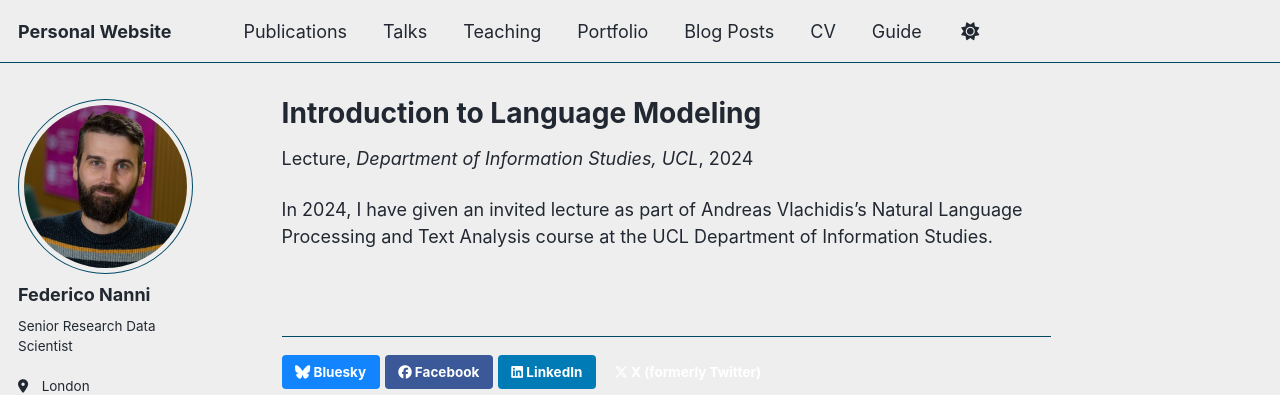
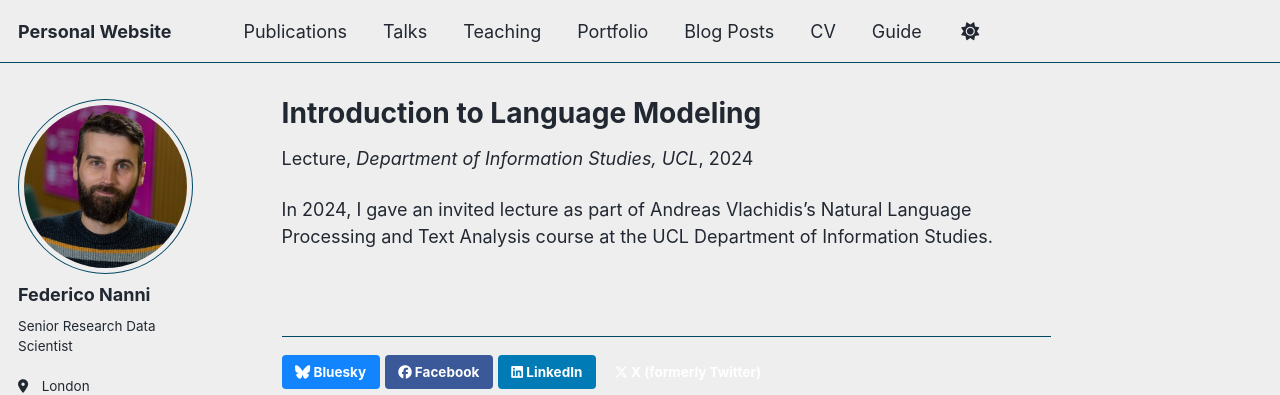
Before and after one commit to fedenanni/fedenanni.github.io, a Jekyll site: the page built from _teaching/2024-ucldis.md, in a window 1280 px wide. Shown: the top 395 px of the page. Built offline with Jekyll 4.4.1, drawn with Linux system fonts in a browser that asks for light colours; some web fonts are replaced; a script that is not in the unit is left out.

Commit message:
Update 2024-ucldis.md

```diff
--- a/_teaching/2024-ucldis.md
+++ b/_teaching/2024-ucldis.md
@@ -8,4 +8,4 @@ date: 2024-03-27
 location: "University College London, UK"
 ---
 
-In 2024, I have given an invited lecture as part of Andreas Vlachidis's Natural Language Processing and Text Analysis course at the UCL Department of Information Studies.
+In 2024, I gave an invited lecture as part of Andreas Vlachidis's Natural Language Processing and Text Analysis course at the UCL Department of Information Studies.
```
